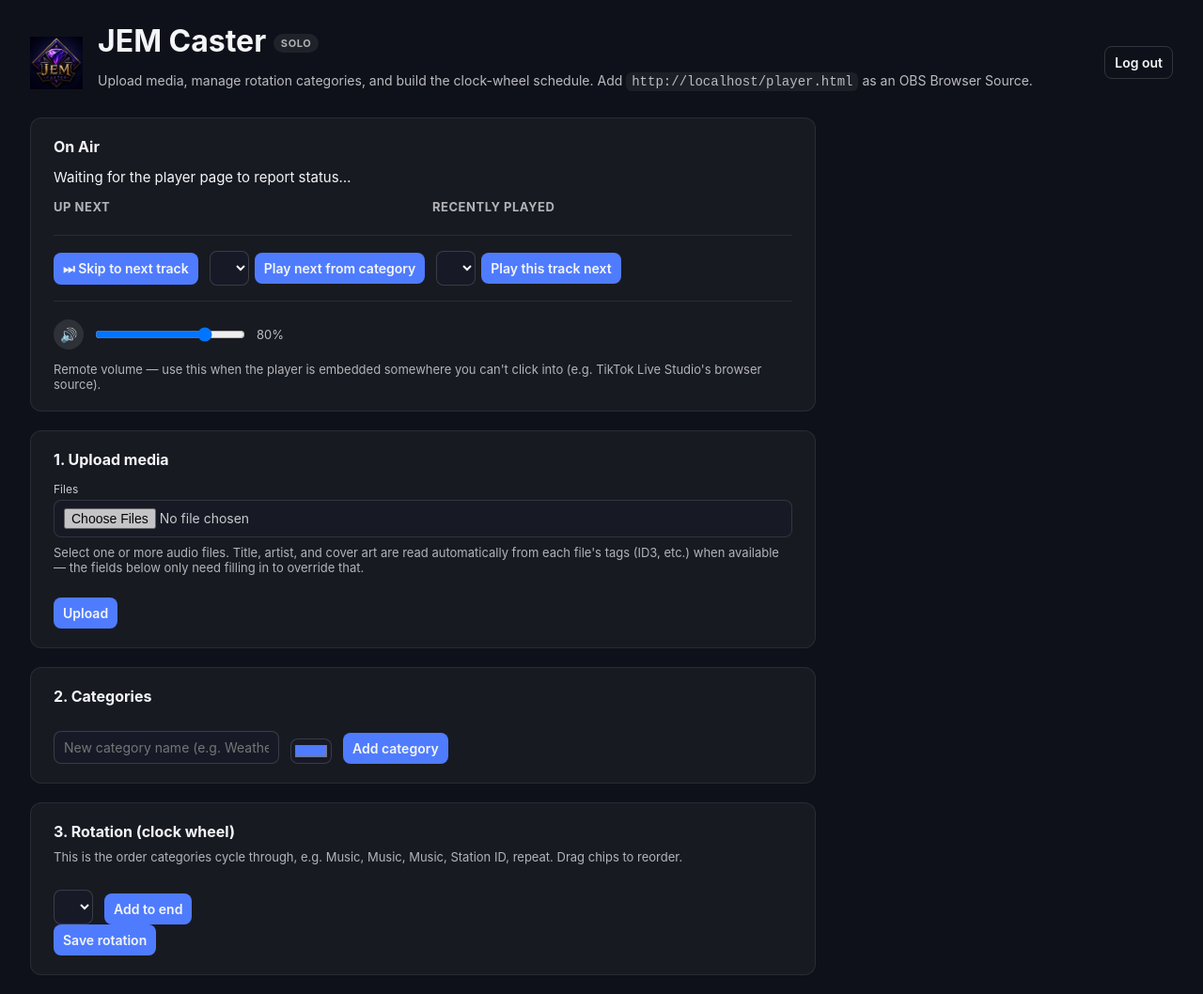
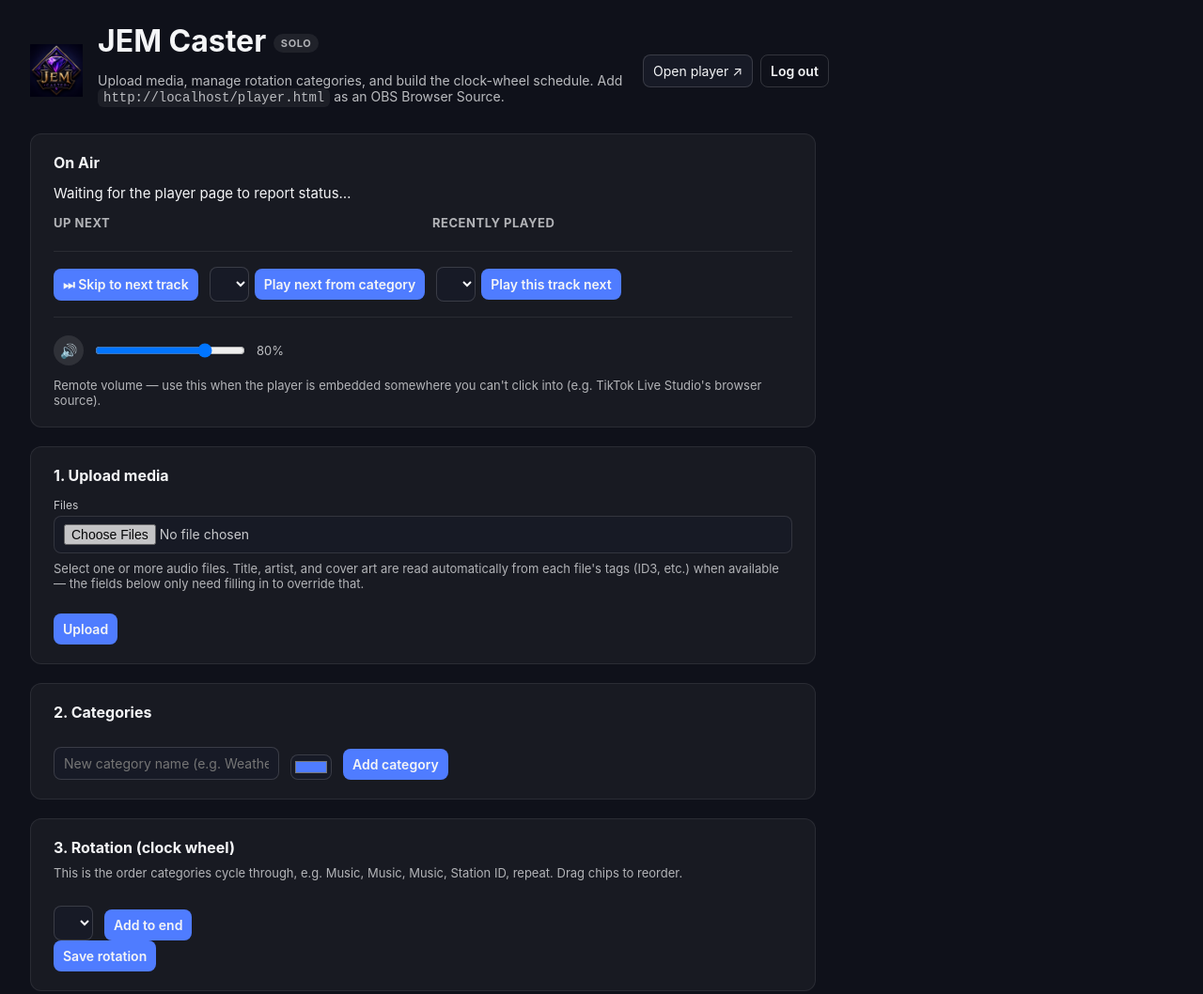
Before and after one commit to Maxxwell69/jmmfradio, a website: page public/admin.html in a window 1280 px wide. Shown: the top 1058 px of the page at 94% size. Drawn offline with Linux system fonts and the light colour scheme; no server answers.

Commit message:
Add an "Open player" link to the admin header
A plain target="_blank" link to /player.html, styled to match the
other header buttons. Simpler and more popup-blocker-proof than a
window.open() click handler.

```diff
--- a/public/admin.css
+++ b/public/admin.css
@@ -49,13 +49,22 @@ h1 {
   opacity: 0.7;
 }
 
-.logout-btn {
+.header-actions {
+  flex: none;
+  display: flex;
+  align-items: center;
+  gap: 8px;
+}
+
+.logout-btn,
+#open-player-btn {
   flex: none;
   background: transparent;
   border: 1px solid rgba(255, 255, 255, 0.15);
 }
 
-.logout-btn:hover {
+.logout-btn:hover,
+#open-player-btn:hover {
   background: rgba(255, 255, 255, 0.08);
 }
 
@@ -111,7 +120,8 @@ label {
 
 input,
 select,
-button {
+button,
+#open-player-btn {
   font-family: inherit;
   font-size: 14px;
   padding: 8px 10px;
@@ -119,6 +129,12 @@ button {
   border: 1px solid rgba(255, 255, 255, 0.15);
   background: #171a26;
   color: #f4f5f7;
+}
+
+#open-player-btn {
+  display: inline-block;
+  text-decoration: none;
+  cursor: pointer;
 }
 
 input[type='color'] {
--- a/public/admin.html
+++ b/public/admin.html
@@ -16,7 +16,10 @@
         Add <code id="player-url"></code> as an OBS Browser Source.
       </p>
     </div>
-    <button id="logout-btn" type="button" class="logout-btn">Log out</button>
+    <div class="header-actions">
+      <a id="open-player-btn" href="/player.html" target="_blank" rel="noopener noreferrer">Open player &#8599;</a>
+      <button id="logout-btn" type="button" class="logout-btn">Log out</button>
+    </div>
   </header>
 
   <main>
```
